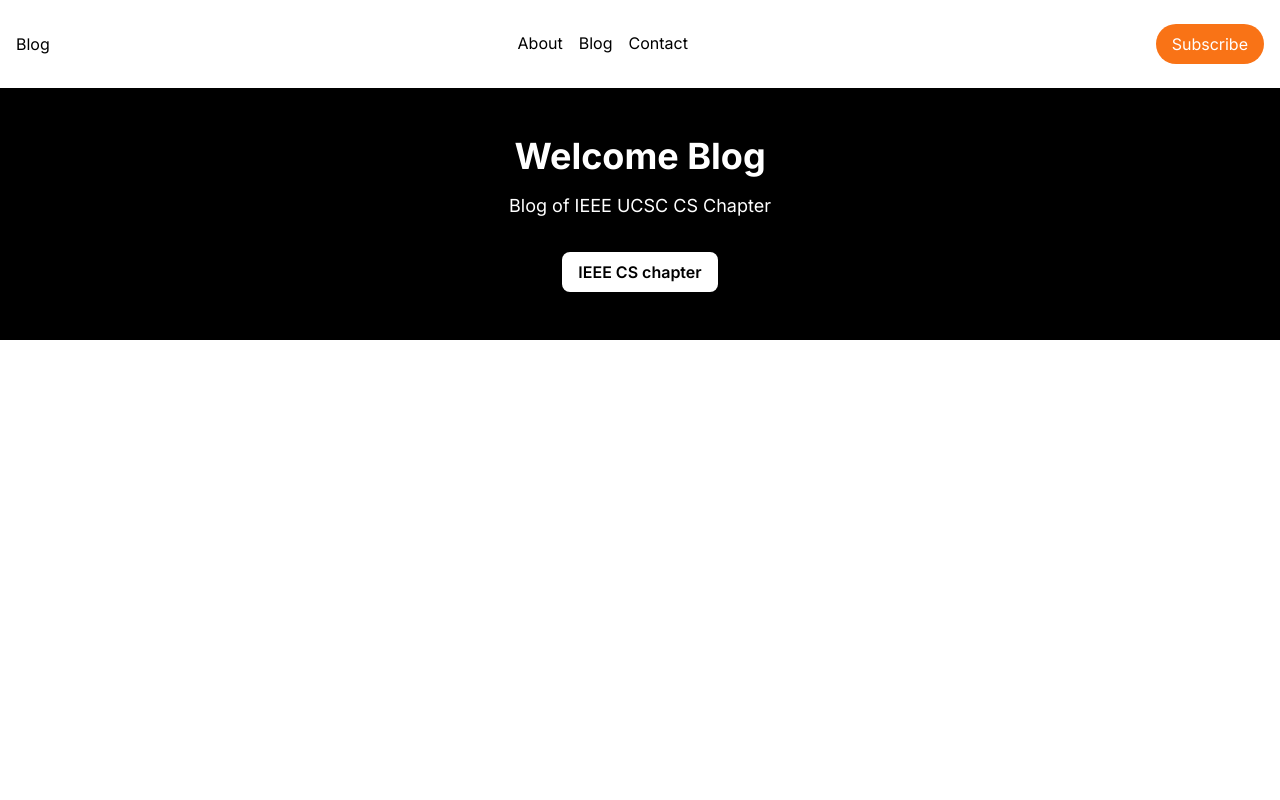
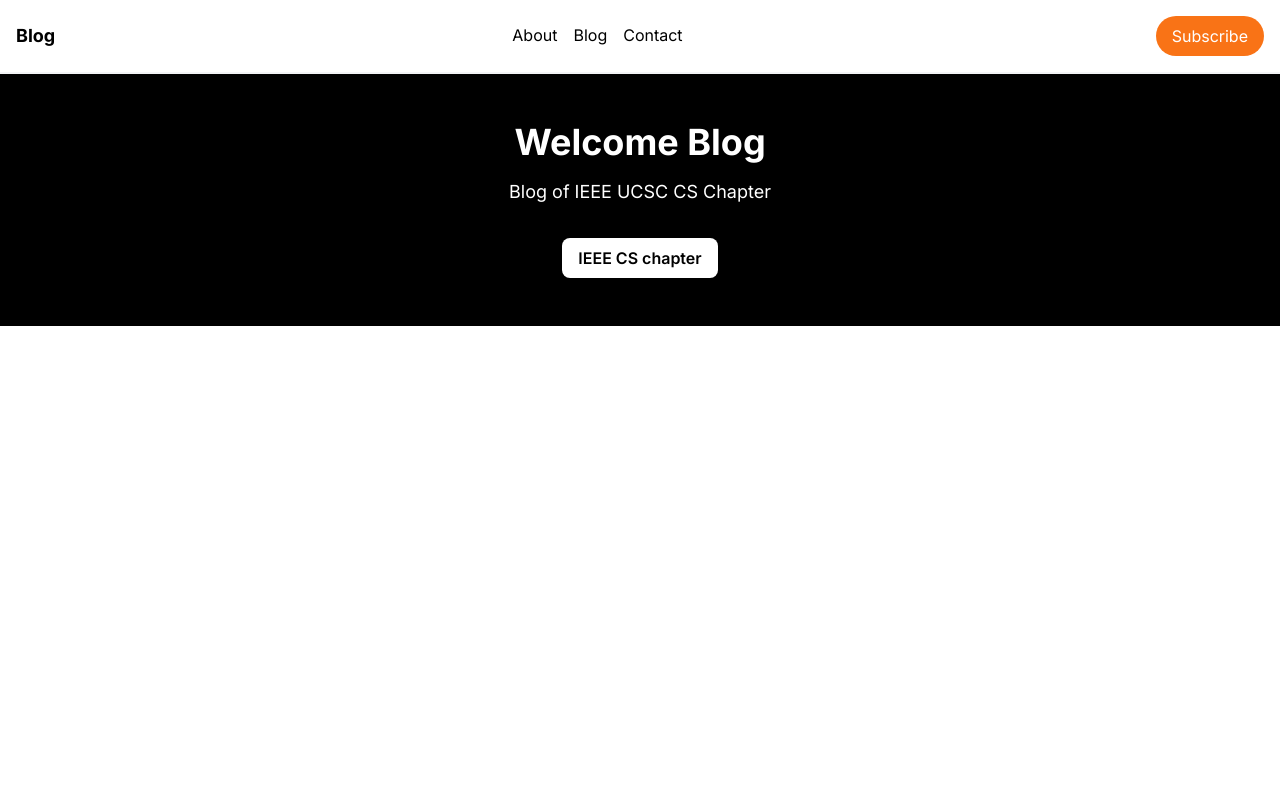
Before and after one commit to Kavirubc/cs-ucsc, a Next.js app: page / in a window 1280 px wide. Shown: the top 800 px of the page. Built offline with nearby package versions, Linux system fonts and the light colour scheme.

Commit message:
Add new dependencies and update navbar component

```diff
--- a/package.json
+++ b/package.json
@@ -9,7 +9,10 @@
     "lint": "next lint"
   },
   "dependencies": {
+    "@headlessui/react": "^0.3.1-7c43e55",
+    "clsx": "^2.0.0",
     "next": "14.0.4",
+    "next-themes": "^0.2.1",
     "react": "^18",
     "react-dom": "^18",
     "react-markdown": "^9.0.1"
--- /dev/null
+++ b/src/app/Components/Molecules/NavLink.jsx
@@ -0,0 +1,23 @@
+import Link from "next/link";
+import { ReactNode } from "react";
+import clsx from "clsx";
+import { usePathname } from "next/navigation";
+
+
+export default function NavLink({ href, children }) {
+    const pathname = `/${usePathname().split("/")[1]}`; // active paths on dynamic subpages
+    const active = pathname === href;
+
+    return (
+        <Link href={href} passHref>
+            <div
+                className={clsx(
+                    "px-4 py-2 rounded-lg text-sm hover:text-primary transition-colors",
+                    active ? "bg-secondaryA text-primary" : "text-secondary"
+                )}
+            >
+                {children}
+            </div>
+        </Link>
+    );
+}
--- a/src/app/Components/Molecules/navbar.jsx
+++ b/src/app/Components/Molecules/navbar.jsx
@@ -1,35 +1,83 @@
-
+"use client";
+import { useState, useEffect } from 'react';
 import Link from 'next/link';
 
 const Navbar = () => {
+    const [isMenuOpen, setIsMenuOpen] = useState(false);
+    const [activePath, setActivePath] = useState('');
+
+    const links = [
+        { label: "About", href: "/about" },
+        { label: "Blog", href: "/blog" },
+        { label: "Contact", href: "/contact" },
+    ];
+
+    useEffect(() => {
+        // Only run this code on the client side
+        if (typeof window !== 'undefined') {
+            const { pathname } = window.location;
+            setActivePath(pathname);
+        }
+    }, []);
+
+    const toggleMenu = () => {
+        setIsMenuOpen(!isMenuOpen);
+    };
+
+    const isActive = (href) => {
+        return activePath === href;
+    };
+
     return (
-        <nav className="bg-white">
-            <div className="container mx-auto px-4 py-6">
+        <nav className="bg-white border-b-2 border-gray-100">
+            <div className="container mx-auto px-4 py-4">
                 <div className="flex justify-between items-center">
                     <Link href="/">
-                        <div className="text-black hover:text-wave-accent">Blog</div>
+                        <div className="text-black hover:text-wave-accent cursor-pointer font-bold text-lg">Blog</div>
                     </Link>
-                    <ul className="flex space-x-4">
-                        <li>
-                            <Link href="/about">
-                                <div className="text-black hover:text-wave-accent underline-animation">About</div>
-                            </Link>
-                        </li>
-                        <li>
-                            <Link href="/blog">
-                                <div className="text-black hover:text-wave-accent underline-animation">Blog</div>
-                            </Link>
-                        </li>
-                        <li>
-                            <Link href="/contact">
-                                <div className="text-black hover:text-wave-accent underline-animation">Contact</div>
-                            </Link>
+                    <ul className="hidden md:flex space-x-4 items-center content-center">
+                        {links.map((link) => (
+                            <li key={link.href} className={isActive(link.href) ? 'border-b-2 border-black' : ''}>
+                                <Link href={link.href}>
+                                    <div className={`text-black hover:text-wave-accent underline-animation cursor-pointer ${isActive(link.href) ? 'text-gray-700' : ''}`}>{link.label}</div>
+                                </Link>
+                            </li>
+                        ))}
+                        <li >
+
                         </li>
                     </ul>
                     <Link href="/">
-                        <div className="bg-orange-500 text-white px-4 py-2 hover:bg-orange-600 rounded-full">Subscribe</div>
+                        <div className="md:bg-orange-500 text-white px-4 py-2 md:hover:bg-orange-600 rounded-full cursor-pointer">Subscribe</div>
                     </Link>
+                    <div className="md:hidden">
+                        <button onClick={toggleMenu} className="text-black hover:text-wave-accent">
+                            <svg xmlns="http://www.w3.org/2000/svg" width="30" height="30" fill="currentColor" className="bi bi-list" viewBox="0 0 16 16">
+                                <path fillRule="evenodd" d="M2.5 3.5A.5.5 0 0 1 3 3h10a.5.5 0 0 1 .5.5v.5a.5.5 0 0 1-.5.5H3a.5.5 0 0 1-.5-.5v-.5zM2.5 7.5A.5.5 0 0 1 3 7h10a.5.5 0 0 1 .5.5v.5a.5.5 0 0 1-.5.5H3a.5.5 0 0 1-.5-.5v-.5zM2.5 11.5A.5.5 0 0 1 3 11h10a.5.5 0 0 1 .5.5v.5a.5.5 0 0 1-.5.5H3a.5.5 0 0 1-.5-.5v-.5z" />
+                            </svg>
+                        </button>
+                    </div>
                 </div>
+            </div>
+            <div className={`md:hidden ${isMenuOpen ? 'block' : 'hidden'} bg-white shadow-md py-4`}>
+                <ul className="px-4">
+                    {links.map((link) => (
+                        <div className=''>
+                        <li key={link.href} className="mb-2">
+
+                            <Link href={link.href}>
+                                <div className={`text-black text-center hover:text-wave-accent underline-animation cursor-pointer ${isActive(link.href) ? 'text-gray-700' : ''}`}>{link.label}</div>
+                            </Link>
+                        </li>
+
+                        </div>
+                    ))}
+                    <li>
+                        <Link href="/">
+                            <div className="bg-orange-500 text-white px-4 py-2 hover:bg-orange-600 rounded-full cursor-pointer text-center">Subscribe</div>
+                        </Link>
+                    </li>
+                </ul>
             </div>
         </nav>
     );
```
Also changed, not shown: 1 other file (tests, documents, lock files or other folders).
